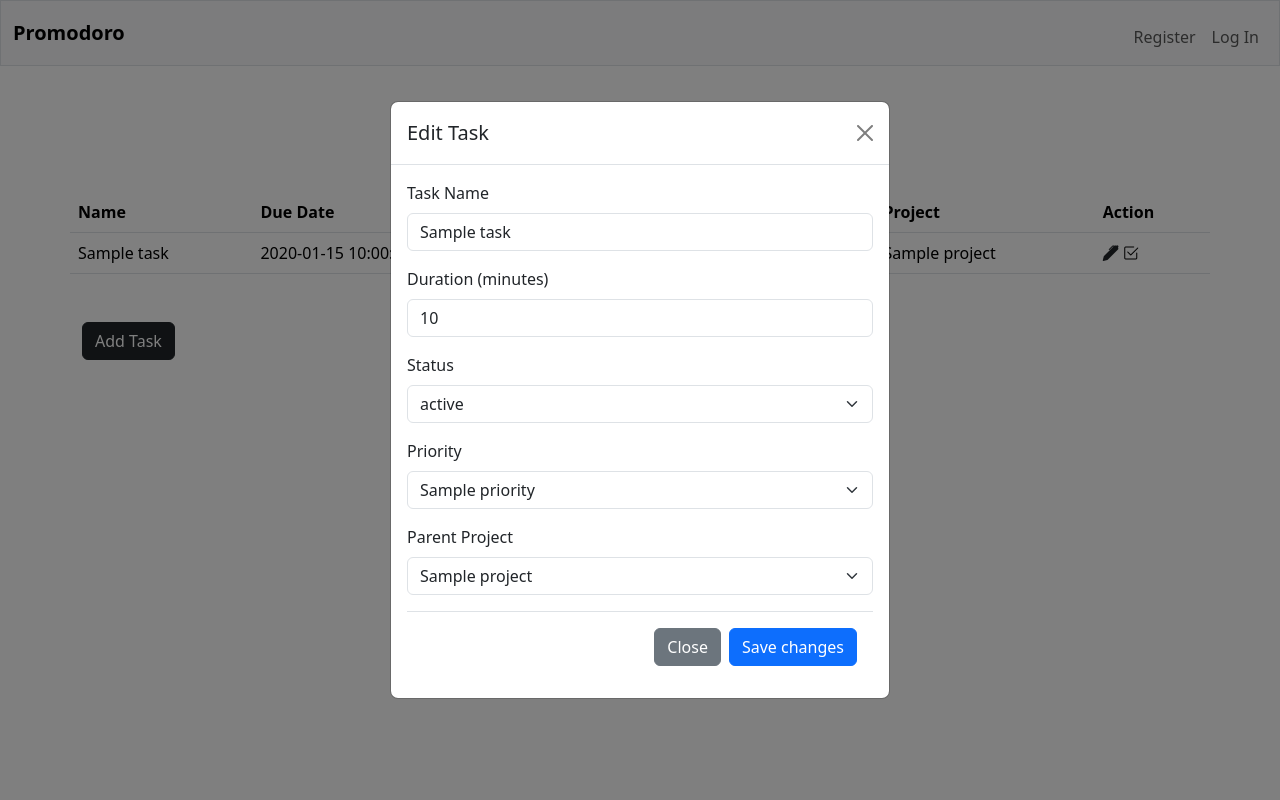
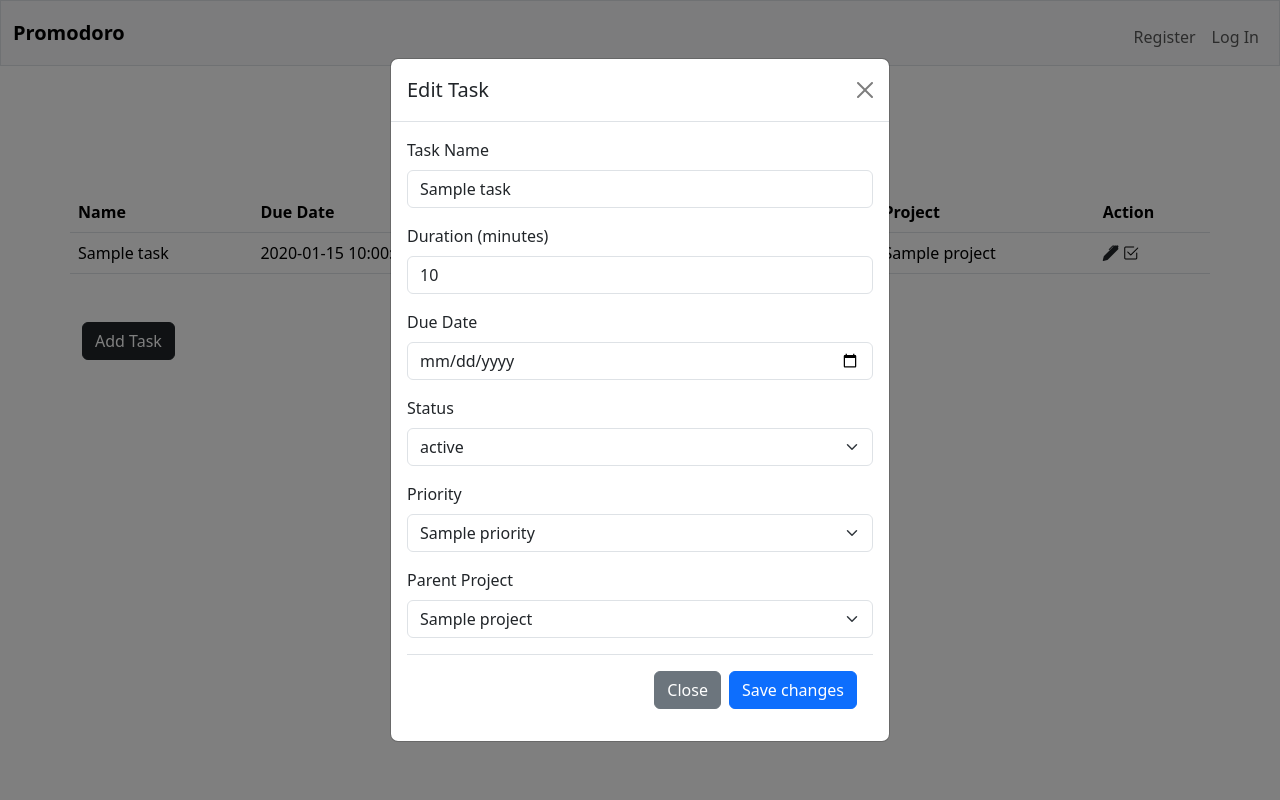
Before and after one commit to Gabriel-Labariento/promodoro, a Flask app: template templates/tasks.html in a window 1280 px wide, after a click that opens the changed part. Run offline with Flask 3, Linux system fonts and the light colour scheme; the template is opened without the code that fills it: most values are stand-ins (such as "Sample title", 1, 10 or a date in 2020); some libraries are stand-ins or nearby versions.

Commit message:
tasks now editable in task page

```diff
--- a/app.py
+++ b/app.py
@@ -4,7 +4,7 @@
 from flask import Flask, session, redirect, url_for, request, render_template, jsonify
 from flask_session import Session
 from werkzeug.security import check_password_hash, generate_password_hash
-from helpers import login_required, new_task, new_project
+from helpers import login_required, new_project, update_task
 
 app = Flask(__name__)
 
@@ -82,6 +82,7 @@
     task_status = request.form.get('edit_task_status')
     task_priority = request.form.get('edit_task_priority')
     parent_project = request.form.get('edit_parent_project')
+    task_due = request.form.get('edit_task_due')
 
     if not parent_project or parent_project == '':
         parent_project = None
@@ -94,9 +95,9 @@
     try:
         # Update the task in the database
         if parent_project is None:
-            db.execute("UPDATE tasks SET name = ?, duration = ?, status = ?, priority = ? WHERE id = ? AND user_id = ?", task_name, task_duration, task_status, task_priority, task_id, session["user_id"])
+            db.execute("UPDATE tasks SET name = ?, duration = ?, status = ?, priority = ?, due_date = ? WHERE id = ? AND user_id = ?", task_name, task_duration, task_status, task_priority, task_due, task_id, session["user_id"])
         else:
-            db.execute("UPDATE tasks SET name = ?, duration = ?, status = ?, priority = ?, project_id = ? WHERE id = ? AND user_id = ?", task_name, task_duration, task_status, task_priority, parent_project, task_id, session["user_id"])
+            db.execute("UPDATE tasks SET name = ?, duration = ?, status = ?, priority = ?, project_id = ?, due_date = ? WHERE id = ? AND user_id = ?", task_name, task_duration, task_status, task_priority, parent_project, task_due, task_id, session["user_id"])
 
         response = {
             'status': 'success',
@@ -105,6 +106,7 @@
             'task_duration': task_duration,
             'task_status': task_status,
             'task_priority': task_priority,
+            'task_due': task_due,
             'parent_project': parent_project,
             'user_id': session["user_id"]
         }
@@ -208,7 +210,7 @@
 
     return render_template("register.html")
 
-@app.route("/short")
+@app.route("/short", methods=["GET", "POST"])
 @login_required
 def short():
     # Set duration of pomodoro timer for short break
@@ -229,4 +231,12 @@
     projects = db.execute("SELECT * FROM projects WHERE user_id = ?", session["user_id"])
     project_dict = db.execute("SELECT id, name FROM projects WHERE projects.user_id = ?", session["user_id"])
 
+    # if request.method == "POST":
+    #     if 'save_changes' in request.form:
+    #         edit_task()
+    #         tasks = db.execute("SELECT id, name, project_id, due_date, status, priority FROM tasks WHERE user_id = ?", session["user_id"])
+    #         projects = db.execute("SELECT * FROM projects WHERE user_id = ?", session["user_id"])
+    #         project_dict = db.execute("SELECT id, name FROM projects WHERE projects.user_id = ?", session["user_id"])
+    #         return render_template("tasks.html", tasks=tasks, projects=projects, project_dict=project_dict)
+
     return render_template("tasks.html", tasks=tasks, projects=projects, project_dict=project_dict)
--- a/static/script.js
+++ b/static/script.js
@@ -108,10 +108,10 @@
         if (response.status === 'success') {
           let newTaskHtml = `<div class="row pt-2">
                                 <div class="col-md-4 offset-md-4">
-                                    <a href="#" class="text-dark" data-bs-toggle="modal" data-bs-target="#editTaskModal-${response.task_id}" data-task-id="${response.task_id}">
+                                    <a href="#" id="task-card-${response.task_id}" class="text-dark" data-bs-toggle="modal" data-bs-target="#editTaskModal-${response.task_id}" data-task-id="${response.task_id}">
                                         <div class="card text-bg-secondary task">
                                             <div class="card-body">
-                                                <span class="text-light fw-bold">${response.task_name}</span>
+                                                <span class="text-light fw-bold task-name">${response.task_name}</span>
                                             </div>
                                         </div>
                                     </a>
@@ -127,7 +127,7 @@
                                         <div class="modal-body">
                                             <form id="edit-task-form-${response.task_id}" name="edit_task_form" method="post">
                                                 <input type="hidden" name="form_id" value="edit_task_form">
-                                                <input type="hidden" id="edit_task_id" name="task_id" value="${response.task_id}">
+                                                <input type="hidden" id="edit_task_id-${response.task_id}" name="edit_task_id" value="${response.task_id}">
                                                 <div class="mb-3">
                                                     <label for="edit_task_name-${response.task_id}" class="form-label">Task Name</label>
                                                     <input type="text" class="form-control" id="edit_task_name-${response.task_id}" name="edit_task_name" value="${response.task_name}" required>
@@ -165,24 +165,13 @@
                                                 </div>
                                                 <div class="modal-footer">
                                                     <button type="button" class="btn btn-secondary" data-bs-dismiss="modal">Close</button>
-                                                    <button type="submit" class="btn btn-primary">Save changes</button>
+                                                    <button type="submit" name="save_changes" value="submit" class="btn btn-primary">Save changes</button>
                                                 </div>
                                             </form>
                                         </div>
                                     </div>
                                 </div>
                             </div>`;
-          let newTaskRowHtml = `
-                            <tr class="clickable-row" id="taskRow-${response.task_id}" data-bs-toggle="modal" data-bs-target="#editTaskModal-${response.task_id}" data-task-id="${response.task_id}">
-                              <td>${response.task_name}</td>
-                              <td>None</td>
-                              <td>${response.task_status}</td>
-                              <td>${response.task_priority}</td>
-                              <td>${response.parent_project ? response.parent_project_name : 'None'}</td>
-                              <td><a href="" class="text-dark" data-bs-toggle="modal" data-bs-target="#editTaskModal-${response.task_id}" data-task-id="${response.task_id}"><i class="bi bi-pen-fill"></i></a>
-                                  <a><i class="bi bi-check2-square"></i></a>
-                                </td>
-                            </tr>`;
           let editTaskModal = `<div id="editTaskModal-${response.task_id}" class="modal fade" tabindex="-1">
                                 <div class="modal-dialog modal-dialog-centered">
                                     <div class="modal-content">
@@ -191,9 +180,9 @@
                                             <button type="button" class="btn-close" data-bs-dismiss="modal" aria-label="Close"></button>
                                         </div>
                                         <div class="modal-body">
-                                            <form id="edit-task-form-${response.task_id}" name="edit_task_form" method="post" action="/edit_task">
+                                            <form id="edit-task-form-${response.task_id}" name="edit_task_form" method="post">
                                                 <input type="hidden" name="form_id" value="edit_task_form">
-                                                <input type="hidden" id="edit_task_id" name="task_id" value="${response.task_id}">
+                                                <input type="hidden" id="edit_task_id-${response.task_id}" name="edit_task_id" value="${response.task_id}">
                                                 <div class="mb-3">
                                                     <label for="edit_task_name-${response.task_id}" class="form-label">Task Name</label>
                                                     <input type="text" class="form-control" id="edit_task_name-${response.task_id}" name="edit_task_name" value="${response.task_name}" required>
@@ -203,8 +192,12 @@
                                                     <input type="number" class="form-control" id="edit_task_duration-${response.task_id}" name="edit_task_duration" value="${response.task_duration}">
                                                 </div>
                                                 <div class="mb-3">
+                                                    <label for="edit_task_due-${response.task_id}" class="form-label">Due Date</label>
+                                                    <input type="date" class="form-control" id="edit_task_due-${response.task_id}" name="edit_task_due" value="${response.task_id}">
+                                                </div>
+                                                <div class="mb-3">
                                                     <label for="edit_status-${response.task_id}" class="form-label">Status</label>
-                                                    <select id="edit_status-${response.task_id}" name="edit_status" class="form-select">
+                                                    <select id="edit_status-${response.task_id}" name="edit_task_status" class="form-select">
                                                         <option selected>Not Started</option>
                                                         <option value="Not Started">Not Started</option>
                                                         <option value="In Progress">In Progress</option>
@@ -213,7 +206,7 @@
                                                 </div>
                                                 <div class="mb-3">
                                                     <label for="edit_priority-${response.task_id}" class="form-label">Priority</label>
-                                                    <select id="edit_priority-${response.task_id}" name="edit_priority" class="form-select">
+                                                    <select id="edit_priority-${response.task_id}" name="edit_task_priority" class="form-select">
                                                         <option selected>Low</option>
                                                         <option value="Low">Low</option>
                                                         <option value="Medium">Medium</option>
@@ -231,7 +224,7 @@
                                                 </div>
                                                 <div class="modal-footer">
                                                     <button type="button" class="btn btn-secondary" data-bs-dismiss="modal">Close</button>
-                                                    <button type="submit" class="btn btn-primary">Save changes</button>
+                                                    <button type="submit" name="save_changes" value="submit" class="btn btn-primary">Save changes</button>
                                                 </div>
                                             </form>
                                         </div>
@@ -239,7 +232,6 @@
                                 </div>
                             </div>`;
 
-          $('#taskTableBody').append(newTaskRowHtml);
           $('#tasks').append(newTaskHtml);
           $('#taskPageTasks').append(editTaskModal);
           $('#editTaskModal').append(editTaskModal);
@@ -258,44 +250,104 @@
   });
 });
 
-    // Function to handle task editing without reloading page
-    function bindEditTaskForm(task_id) {
-      $(`#edit-task-form-${response.task_id}`).on('submit', function(event) {
+  //   // Function to handle task editing without reloading page
+  //   function bindEditTaskForm(task_id) {
+  //     $(`#edit-task-form-${response.task_id}`).on('submit', function(event) {
+  //         event.preventDefault();
+
+  //         let task_name = $(`#edit_task_name-${response.task_id}`).val();
+  //         let task_duration = $(`#edit_task_duration-${response.task_id}`).val();
+  //         let task_status = $(`#edit_status-${response.task_id}`).val();
+  //         let task_priority = $(`#edit_priority-${response.task_id}`).val();
+  //         let parent_project = $(`#edit_parent_project-${response.task_id}`).val();
+
+  //         $.ajax({
+  //             type: 'POST',
+  //             url: '/edit_task',
+  //             data: {
+  //                 task_id: task_id,
+  //                 task_name: task_name,
+  //                 task_duration: task_duration,
+  //                 task_status: task_status,
+  //                 task_priority: task_priority,
+  //                 parent_project: parent_project
+  //             },
+  //             success: function(response) {
+  //                 if (response.status === 'success') {
+  //                     // Update task details in the UI
+  //                     $(`#taskRow-${task_id}`).find('.task-name').text(response.task_name);
+  //                     $(`#taskRow-${task_id}`).find('.task-duration').text(response.task_duration);
+  //                     $(`#taskRow-${task_id}`).find('.task-status').text(response.task_status);
+  //                     $(`#taskRow-${task_id}`).find('.task-priority').text(response.task_priority);
+  //                     $(`#editTaskModal-${task_id}`).modal('hide');
+
+  //                     // Update the parent project name if necessary
+  //                     if (response.parent_project) {
+  //                         let projectName = $(`#edit_parent_project-${task_id} option[value="${response.parent_project}"]`).text();
+  //                         $(`#taskRow-${task_id}`).find('.task-project').text(projectName);
+  //                     } else {
+  //                         $(`#taskRow-${task_id}`).find('.task-project').text('No Parent Project');
+  //                     }
+  //                 } else {
+  //                     alert(response.message);
+  //                 }
+  //             },
+  //             error: function(error) {
+  //                 console.log(error);
+  //             }
+  //         });
+  //     });
+  // }
+
+  // // Bind the edit task form submit event for existing tasks on page load
+  // $('form[name="edit_task_form"]').each(function() {
+  //     let task_id = $(this).find('input[name="task_id"]').val();
+  //     bindEditTaskForm(task_id);
+  // });
+
+  $(document).ready(function() {
+    $('body').on('submit', 'form[name="edit_task_form"]', function(event) {
       event.preventDefault();
 
-          let task_name = $(`#edit_task_name-${response.task_id}`).val();
-          let task_duration = $(`#edit_task_duration-${response.task_id}`).val();
-          let task_status = $(`#edit_status-${response.task_id}`).val();
-          let task_priority = $(`#edit_priority-${response.task_id}`).val();
-          let parent_project = $(`#edit_parent_project-${response.task_id}`).val();
+      let form = $(this);
+      let div = form.closest('.modal-body');
+      let taskId = div.find('input[name="edit_task_id"]').val();
+      let taskName = div.find('input[name="edit_task_name"]').val();
+      let taskDuration = div.find('input[name="edit_task_duration"]').val();
+      let taskDue = div.find('input[name="edit_task_due"]').val();
+      let taskStatus = div.find('select[name="edit_task_status"]').val();
+      let taskPriority = div.find('select[name="edit_task_priority"]').val();
+      let parentProject = div.find('select[name="edit_parent_project"]').val();
+
+      console.log(taskId);
 
       $.ajax({
         type: 'POST',
         url: '/edit_task',
         data: {
-                  task_id: task_id,
-                  task_name: task_name,
-                  task_duration: task_duration,
-                  task_status: task_status,
-                  task_priority: task_priority,
-                  parent_project: parent_project
+          edit_task_id: taskId,
+          edit_task_name: taskName,
+          edit_task_duration: taskDuration,
+          edit_task_due: taskDue,
+          edit_task_status: taskStatus,
+          edit_task_priority: taskPriority,
+          edit_parent_project: parentProject
         },
         success: function(response) {
           if (response.status === 'success') {
-                      // Update task details in the UI
-                      $(`#taskRow-${task_id}`).find('.task-name').text(response.task_name);
-                      $(`#taskRow-${task_id}`).find('.task-duration').text(response.task_duration);
-                      $(`#taskRow-${task_id}`).find('.task-status').text(response.task_status);
-                      $(`#taskRow-${task_id}`).find('.task-priority').text(response.task_priority);
-                      $(`#editTaskModal-${task_id}`).modal('hide');
+            // Update the task in the UI
+            let taskRow = $(`#taskRow-${response.task_id}`);
+            taskRow.find('td').eq(0).text(response.task_name);
+            taskRow.find('td').eq(1).text(response.task_due);
+            taskRow.find('td').eq(2).text(response.task_status);
+            taskRow.find('td').eq(3).text(response.task_priority);
+            taskRow.find('td').eq(4).text(response.parent_project ? response.parent_project_name : 'None');
 
-                      // Update the parent project name if necessary
-                      if (response.parent_project) {
-                          let projectName = $(`#edit_parent_project-${task_id} option[value="${response.parent_project}"]`).text();
-                          $(`#taskRow-${task_id}`).find('.task-project').text(projectName);
-                      } else {
-                          $(`#taskRow-${task_id}`).find('.task-project').text('No Parent Project');
-                      }
+            let taskCard = $(`#task-card-${response.task_id}`);
+            taskCard.find('.task-name').text(response.task_name);
+
+            // Close the modal
+            $(`#editTaskModal-${response.task_id}`).modal('hide');
           } else {
             alert(response.message);
           }
@@ -305,10 +357,4 @@
         }
       });
     });
-  }
-
-  // Bind the edit task form submit event for existing tasks on page load
-  $('form[name="edit_task_form"]').each(function() {
-      let task_id = $(this).find('input[name="task_id"]').val();
-      bindEditTaskForm(task_id);
   });
--- a/templates/edit-task-modal.html
+++ b/templates/edit-task-modal.html
@@ -1,4 +1,4 @@
-{% with task=task %}
+
 <div id="editTaskModal-{{ task.id }}" class="modal fade" tabindex="-1">
     <div class="modal-dialog modal-dialog-centered">
         <div class="modal-content">
@@ -7,9 +7,9 @@
                 <button type="button" class="btn-close" data-bs-dismiss="modal" aria-label="Close"></button>
             </div>
             <div class="modal-body">
-                <form id="edit-task-form-{{ task.id }}" name="edit_task_form" method="post" action="/edit_task">
+                <form id="edit-task-form-{{ task.id }}" name="edit_task_form" method="post">
                     <input type="hidden" name="form_id" value="edit_task_form">
-                    <input type="hidden" id="edit_task_id" name="task_id" value="{{ task.id }}">
+                    <input type="hidden" id="edit_task_id-{{ task.id}}" name="edit_task_id" value="{{ task.id }}">
                     <div class="mb-3">
                         <label for="edit_task_name-{{ task.id }}" class="form-label">Task Name</label>
                         <input type="text" class="form-control" id="edit_task_name-{{ task.id }}" name="edit_task_name" value="{{ task.name }}" required>
@@ -19,8 +19,12 @@
                         <input type="number" class="form-control" id="edit_task_duration-{{ task.id }}" name="edit_task_duration" value="{{ task.duration }}">
                     </div>
                     <div class="mb-3">
+                        <label for="edit_task_due-{{ task.id }}" class="form-label">Due Date</label>
+                        <input type="date" class="form-control" id="edit_task_due-{{ task.id }}" name="edit_task_due" value="{{ task.due_date }}">
+                    </div>
+                    <div class="mb-3">
                         <label for="edit_status-{{ task.id }}" class="form-label">Status</label>
-                        <select id="edit_status-{{ task.id }}" name="edit_status" class="form-select">
+                        <select id="edit_status-{{ task.id }}" name="edit_task_status" class="form-select">
                             <option selected>{{ task.status }}</option>
                             <option value="Not Started">Not Started</option>
                             <option value="In Progress">In Progress</option>
@@ -29,7 +33,7 @@
                     </div>
                     <div class="mb-3">
                         <label for="edit_priority-{{ task.id }}" class="form-label">Priority</label>
-                        <select id="edit_priority-{{ task.id }}" name="edit_priority" class="form-select">
+                        <select id="edit_priority-{{ task.id }}" name="edit_task_priority" class="form-select">
                             <option selected>{{ task.priority }}</option>
                             <option value="Low">Low</option>
                             <option value="Medium">Medium</option>
@@ -47,12 +51,10 @@
                     </div>
                     <div class="modal-footer">
                         <button type="button" class="btn btn-secondary" data-bs-dismiss="modal">Close</button>
-                        <button type="submit" class="btn btn-primary">Save changes</button>
+                        <button type="submit" name="save_changes" value="submit" class="btn btn-primary">Save changes</button>
                     </div>
                 </form>
             </div>
         </div>
     </div>
 </div>
-
-{% endwith %}
--- a/templates/tasks.html
+++ b/templates/tasks.html
@@ -17,7 +17,7 @@
           </thead>
           <tbody id="taskTableBody">
             {% for task in tasks %}
-          <tr id="{{ task.id }}">
+          <tr id="taskRow-{{ task.id }}">
               <td>{{ task.name }}</td>
               <td>{{ task.due_date }}</td>
               <td>{{ task.status}}</td>
```
Also changed, not shown: helpers.py (+35 -21 lines), promodoro.db, 5 other files. Lines whose indentation alone changed are shown as unchanged.
